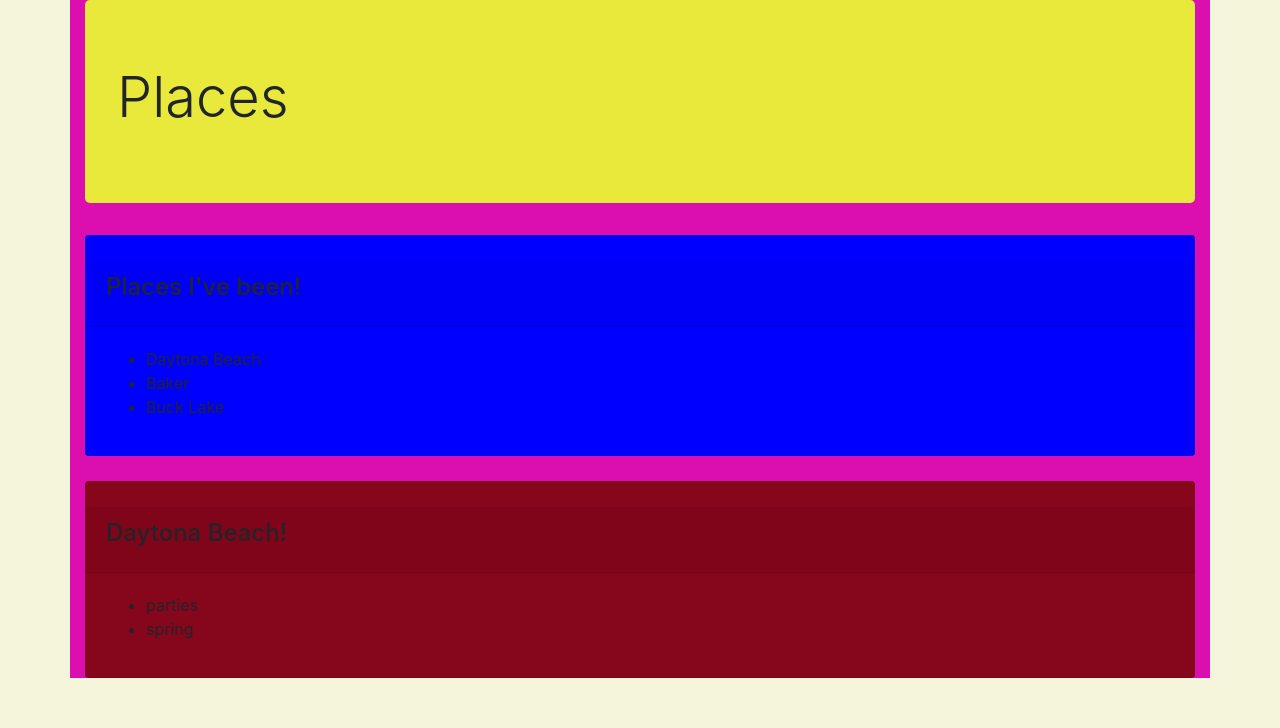
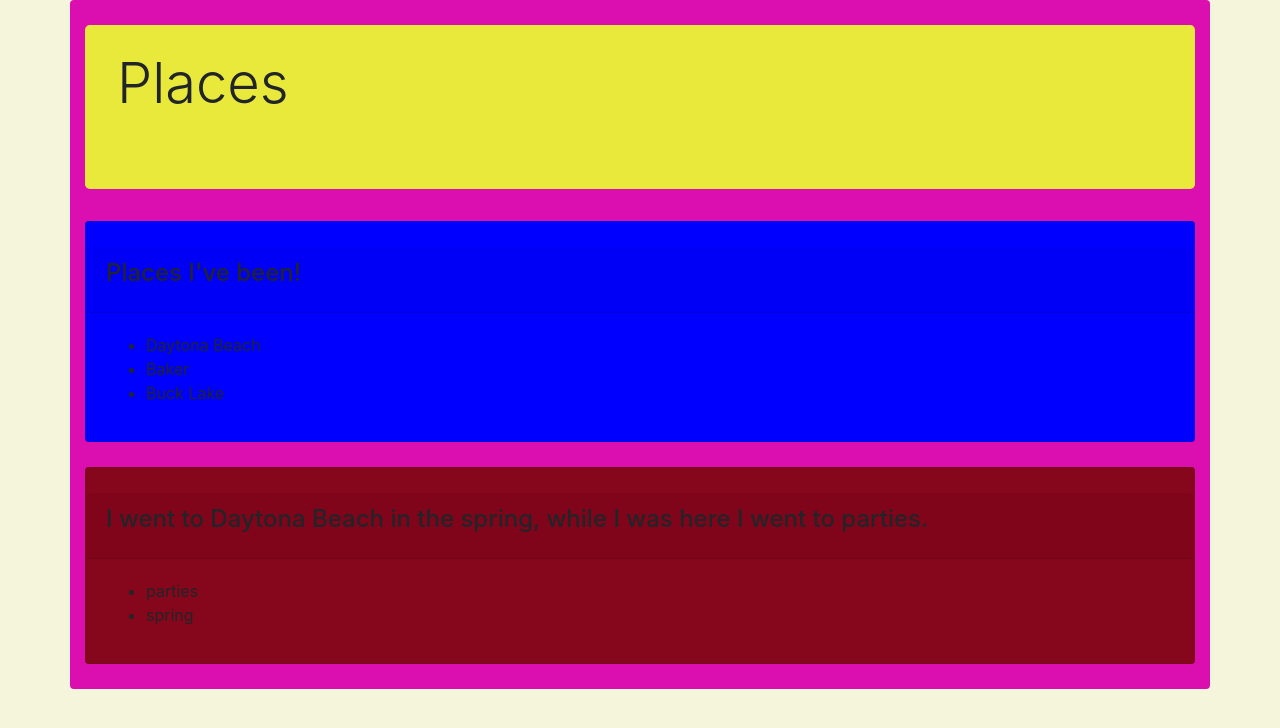
Before and after one commit to jbnilles/PlacesYouveBeen, a plain HTML site: page index.html in a window 1280 px wide. Both pictures are taken after a click on the item "Daytona Beach". Drawn offline with Linux system fonts and the light colour scheme.

Commit message:
add more formatting
Co-authored-by: Joseph Nilles <jbnilles24@gmail.com>
Co-authored-by: Natalie Murphy <nataliemurphy500@gmail.com>

```diff
--- a/css/styles.css
+++ b/css/styles.css
@@ -6,6 +6,7 @@ body{
 }
 .jumbotron{
   background-color: rgb(233, 233, 60);
+  padding-top: 25px;
 }
 #placesCard{
   background-color: blue;
@@ -16,6 +17,8 @@ body{
 }
 .container{
   background-color: rgb(219, 14, 175);
+  padding-bottom: 25px;
+  padding-top: 25px;
 }
 .card{
   padding-top: 25px;
--- a/index.html
+++ b/index.html
@@ -10,7 +10,7 @@
   <title>Places</title>
 </head>
 <body>
-  <div class="container">
+  <div class="container rounded">
     <div class="jumbotron">
       <h2 class="display-4">Places</h2>
     </div>
--- a/js/scripts.js
+++ b/js/scripts.js
@@ -1,4 +1,4 @@
-
+//business logic//
 function Passport() {
   this.places = [];
 }
@@ -22,6 +22,9 @@ function Destination(location, landmarks, timeOfYear) {
   this.landmarks = landmarks;
   this.timeOfYear = timeOfYear;
 }
+Destination.prototype.showDetails = function() {
+return 'I went to ' + this.location + ' in the ' + this.timeOfYear + ", while I was here I went to " + this.landmarks + '.';
+}
 
 
 
@@ -34,19 +37,19 @@ almaPassport.addDestination(springBreak);
 almaPassport.addDestination(skiing);
 almaPassport.addDestination(camping);
 
-
+//User logic //
 $(document).ready(function () {
 
-  almaPassport.places.forEach(element => {
+  almaPassport.places.forEach( function (element) {
     $('#placesList').append('<li>' + element.location + '</li>');
   });
 
   $("#placesList li").click(function() {//$('li').on('click', function() {
-    $('#resultList').text('');
+    $('#resultList').text('');//<.text('') to blank out the .append list below
     $('#resultCard').show();
     let place = almaPassport.findByLocation($(this).text());
-    $('#resultHeader').text(place.location + '!');
-    $('#resultList').append('<li>' + place.landmarks + '</li>');
+    $('#resultHeader').text(place.showDetails())//place.location + '!');
+    $('#resultList').append('<li>' + place.landmarks + '</li>');//<.append for HTML elements to add
     $('#resultList').append('<li>' + place.timeOfYear + '</li>');
   });
 
```
